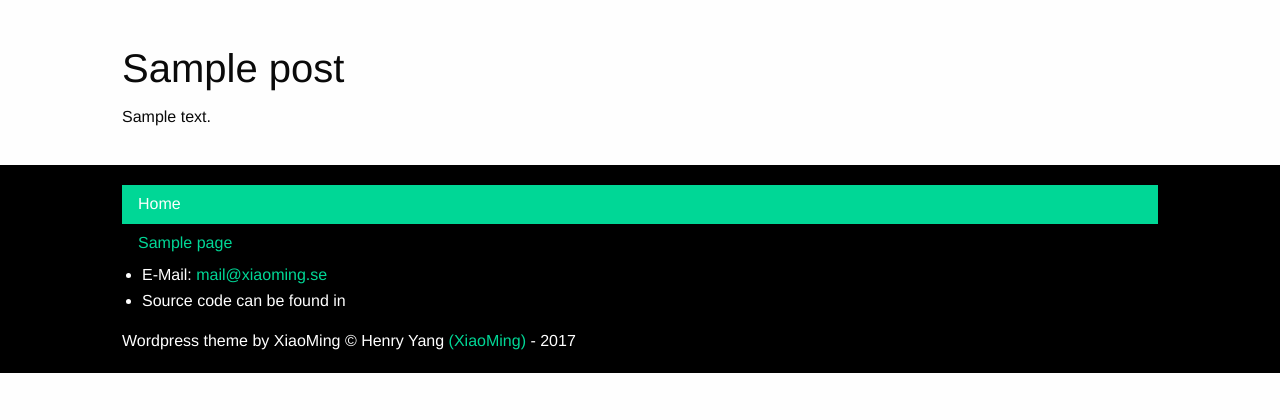
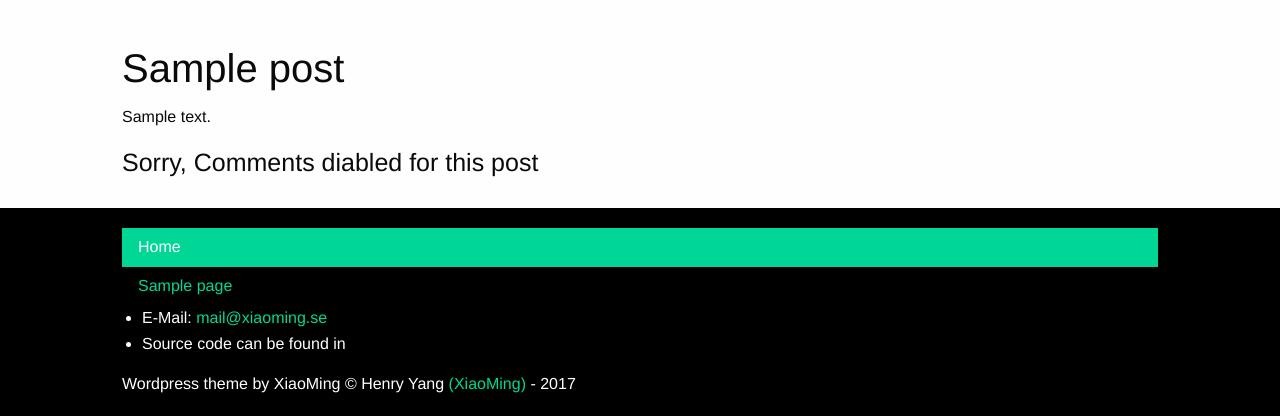
Before and after one commit to Xiaoming94/wordpress-themes, a WordPress theme: template themes/themeone/single.php in a window 1280 px wide. Shown: the part 130-550 px from the top of the page. Run offline with PHP 8.4 and a stand-in for WordPress, Linux system fonts and the light colour scheme; the site name, menu and one post (Sample post) are stand-ins, and other content is empty; some libraries are stand-ins or nearby versions.

Commit message:
Add notes on disabled comments

```diff
--- a/themes/themeone/single.php
+++ b/themes/themeone/single.php
@@ -22,6 +22,8 @@
           // Getting Comments
           if( comments_open() || get_comments_number() ) {
             comments_template();
+          } else {
+            echo "<h4>Sorry, Comments diabled for this post</h4>";
           }
           // Permalinks to next and previous posts
           ?>
```
